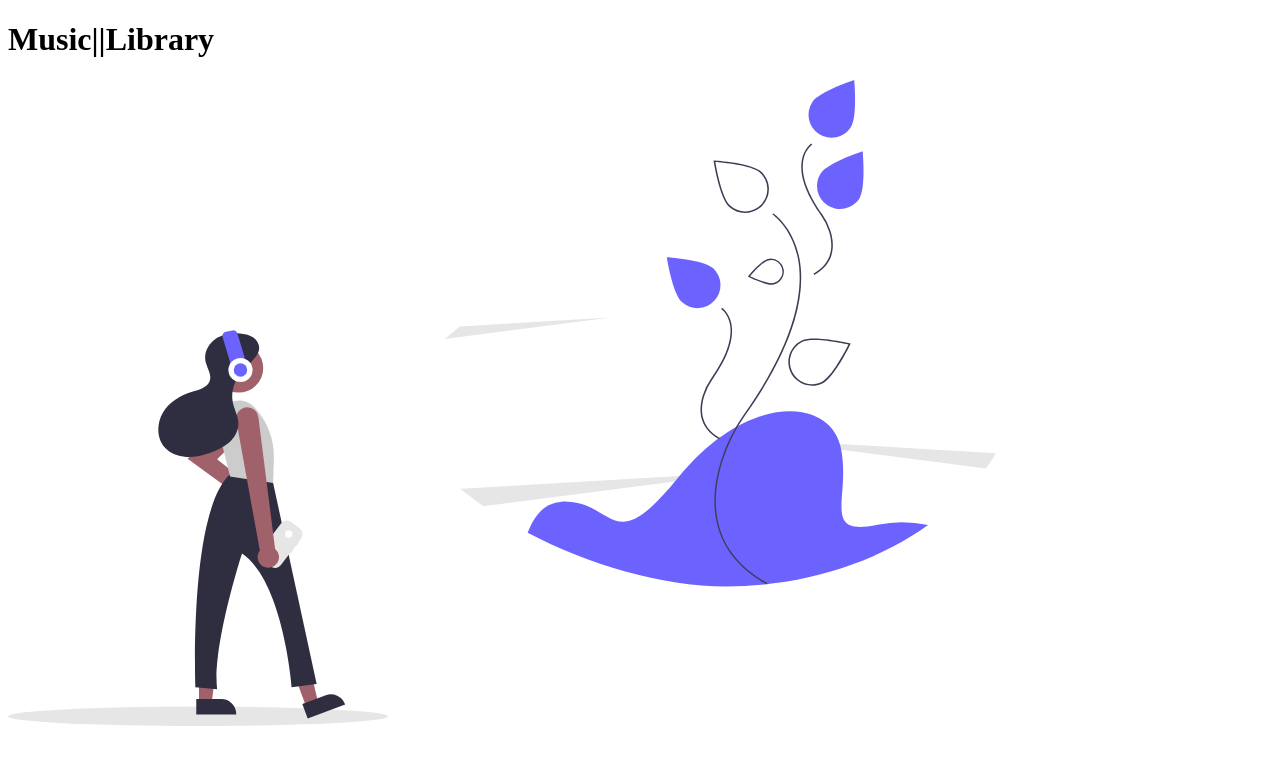
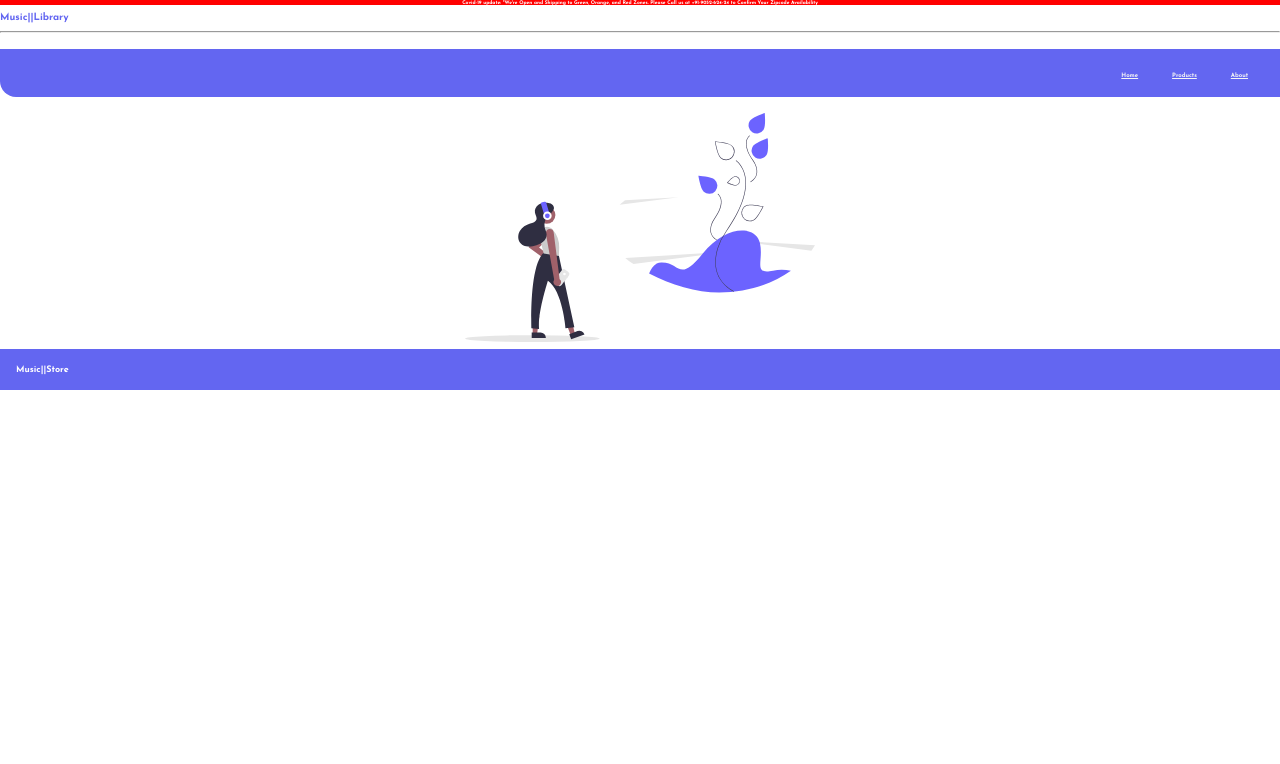
Before and after one commit to akshay1431/devakki-portfolio, a plain HTML site: page index.html in a window 1280 px wide. Drawn offline with Linux system fonts and the light colour scheme.

Commit message:
Changes-made
Working on nav-bar.

```diff
--- a/index.html
+++ b/index.html
@@ -2,16 +2,46 @@
 <html lang="en">
 
 <head>
+    <header class="myAlert">
+        <strong>Covid-19 update:</strong>
+
+        "We're Open and Shipping to Green, Orange, and Red Zones. Please Call us at <strong>+91-9052-624-24</strong> to
+        Confirm Your Zipcode Availability
+
+
+    </header>
     <meta charset="UTF-8">
     <meta name="viewport" content="width=device-width, initial-scale=1.0">
     <title>Music||Store</title>
     <link rel="stylesheet" href="style.css">
 
 </head>
-<h1>Music||Library</h1>
+<h1 class="store-title">Music||Library</h1>
+<hr>
+
+<nav class="nav-bar">
+    <ul class="nav-right">
+        <li class="list-inline">
+            <a class="link" href="/">Home</a>
+        </li>
+        <li class="list-inline">
+            <a class="link" href="/">Products</a>
+        </li>
+        <li class="list-inline">
+            <a class="link" href="/">About</a>
+        </li>
+    </ul>
+</nav>
 
 <body>
-    <img src="images/music.svg" alt="coverpage">
+
+    <header class="musicimage">
+        <img class="music-image" src="images/music.svg" alt="coverpage">
+
+    </header>
 </body>
 
 </html>
+<footer class="bottom">
+    <h2 class="bottom-text">Music||Store</h2>
+</footer>
--- a/style.css
+++ b/style.css
@@ -0,0 +1,65 @@
+@import url('https://fonts.googleapis.com/css2?family=Josefin+Sans:wght@700&display=swap');
+
+:root {
+    --primary-color:#6366F1;
+    /* --dark-grey:#6B7280; */
+}
+
+body{
+    font-family: 'Josefin Sans',
+    sans-serif;
+    margin: 0px;
+    }
+
+.music-image{
+    margin: auto;
+    max-width: 350px;
+    display: block;
+}
+.store-title{
+    text-align: left;
+    font-size: 10px;
+    color: var(--primary-color);
+    font-weight: bold;
+}
+.bottom-text{
+    font-size:xx-small;
+    color: var(--primary-color);
+}
+
+.list-inline{
+    display: inline;
+    font-size: 6px;
+    padding:1rem;
+
+
+}
+.list-inline .link{
+    color:whitesmoke;
+    }
+.nav-right{
+    text-align: right;
+    background-color: var(--primary-color);
+    padding: 1rem;
+    border-bottom-left-radius: 1rem;
+    /* border-top-right-radius: 1rem; */
+
+}
+.bottom-text{
+    background-color: var(--primary-color);
+    color: white;
+    padding: 1rem;
+}
+
+.myAlert{
+    background-color: red;
+    color: white;
+    font-size: 5px;
+    margin: 0px;
+    text-align: center;
+
+}
+.nav-bar{
+    margin-top: 1rem;
+
+}
```
